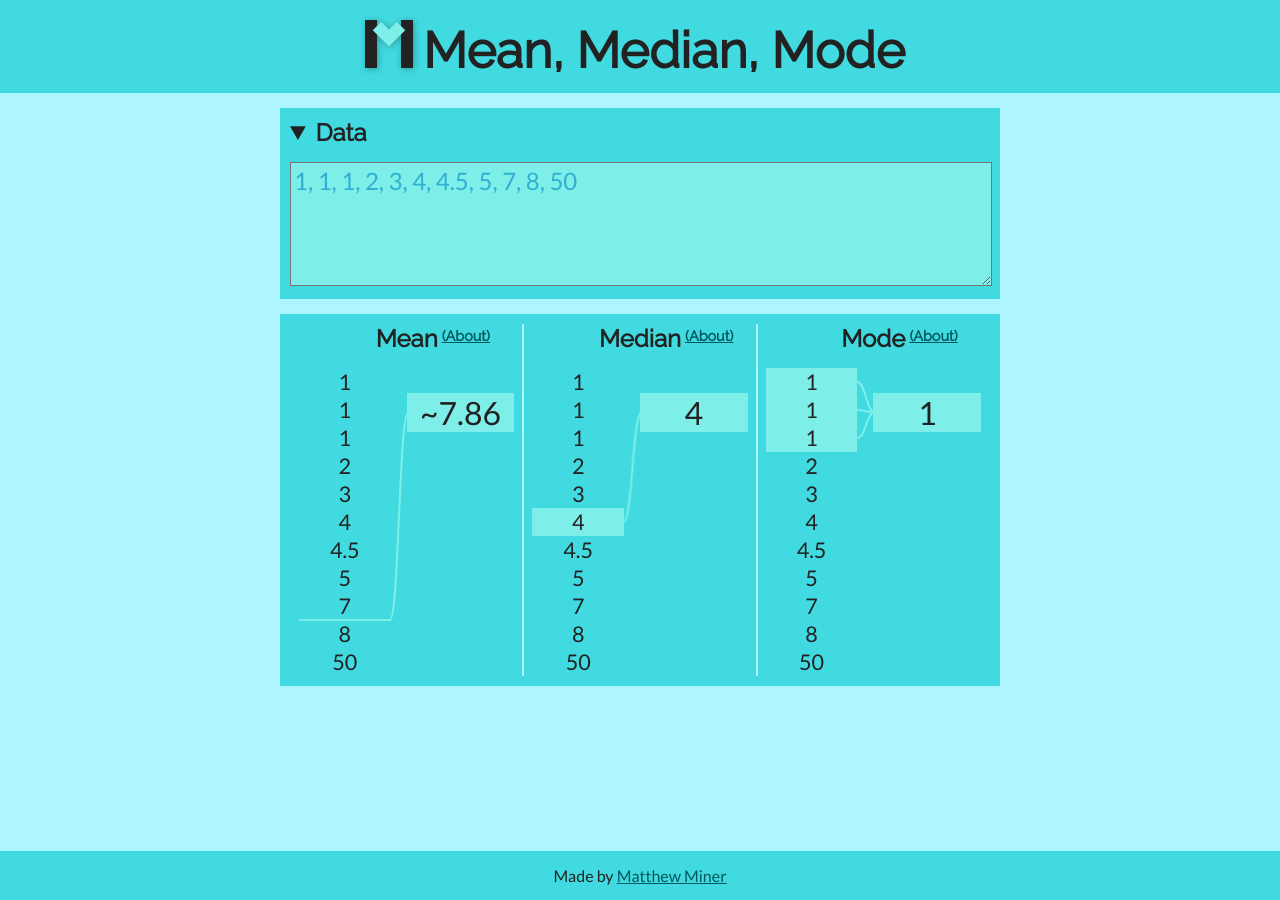
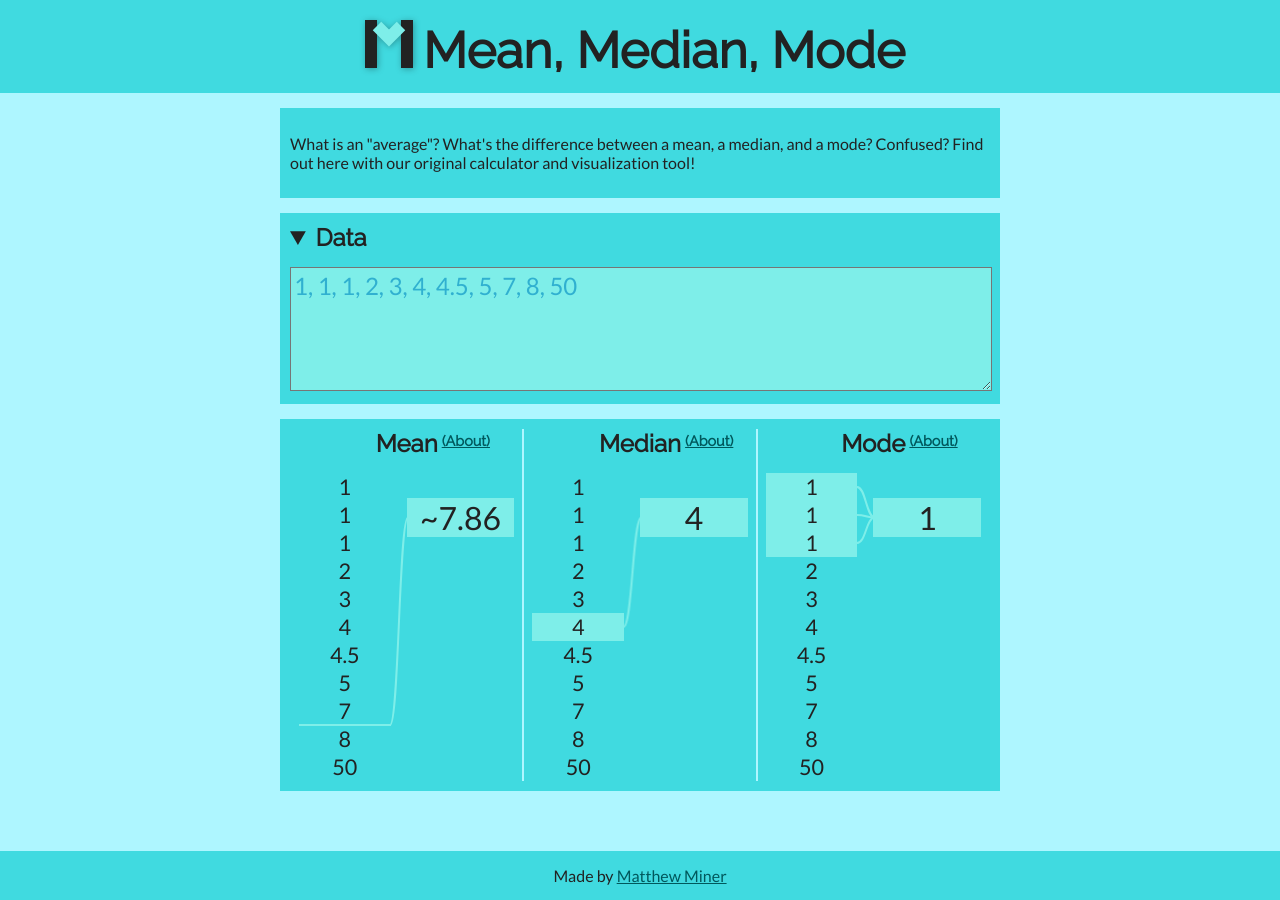
Before and after one commit to mminer237/meanmedianmode, a Jekyll site: the page built from index.html, in a window 1280 px wide. Built offline with Jekyll 4.4.1, drawn with Linux system fonts in a browser that asks for light colours.

Commit message:
Add description to page

```diff
--- a/index.html
+++ b/index.html
@@ -1,10 +1,13 @@
 ---
 layout: default
-description: What is an "average"? What's the difference between a mean, a median, and a mode? Confused? Find out here with our original visualization tool!
+description: What is an "average"? What's the difference between a mean, a median, and a mode? Confused? Find out here with our original calculator and visualization tool!
 scripts:
   - /js/main.js
 ---
 
+<section>
+	<p>{{ page.description }}</p>
+</section>
 <details open>
 	<summary>Data</summary>
 	<textarea id="data-box" rows="4">1, 1, 1, 2, 3, 4, 4.5, 5, 7, 8, 50</textarea>
```
